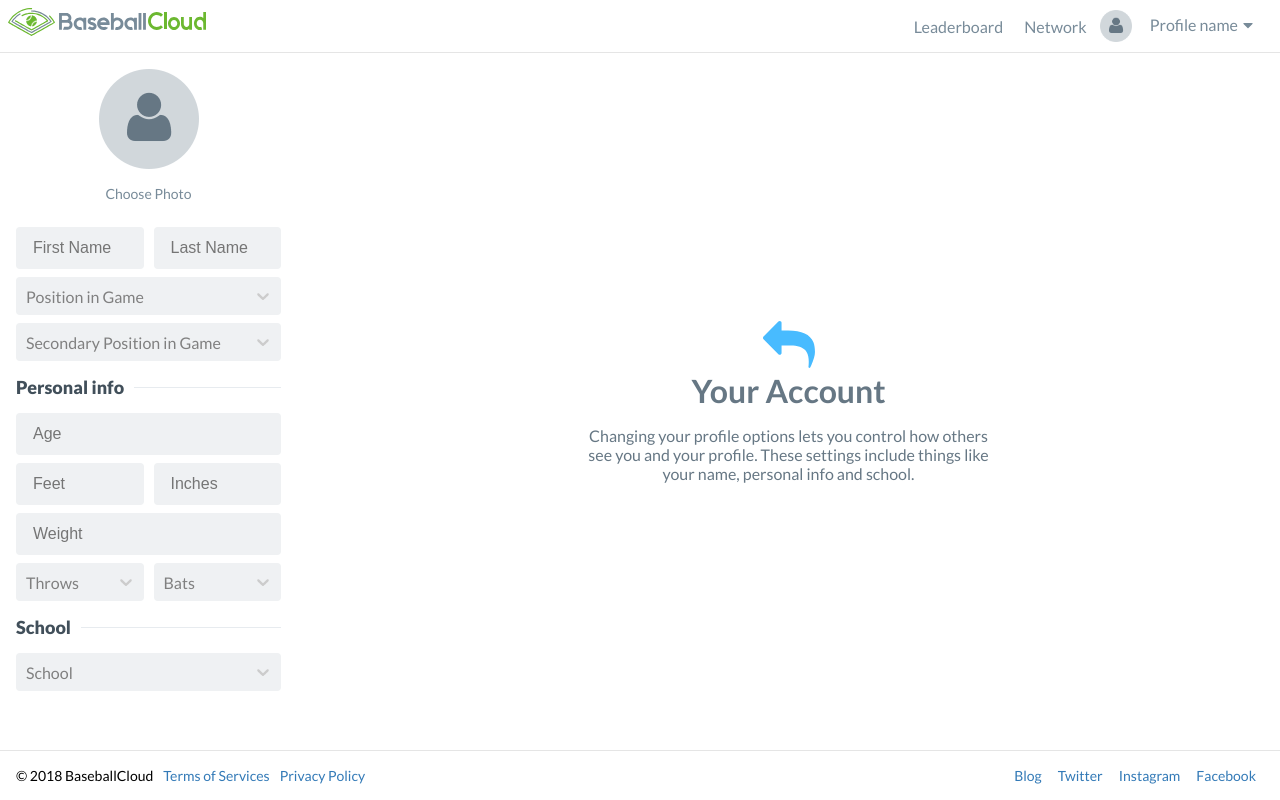
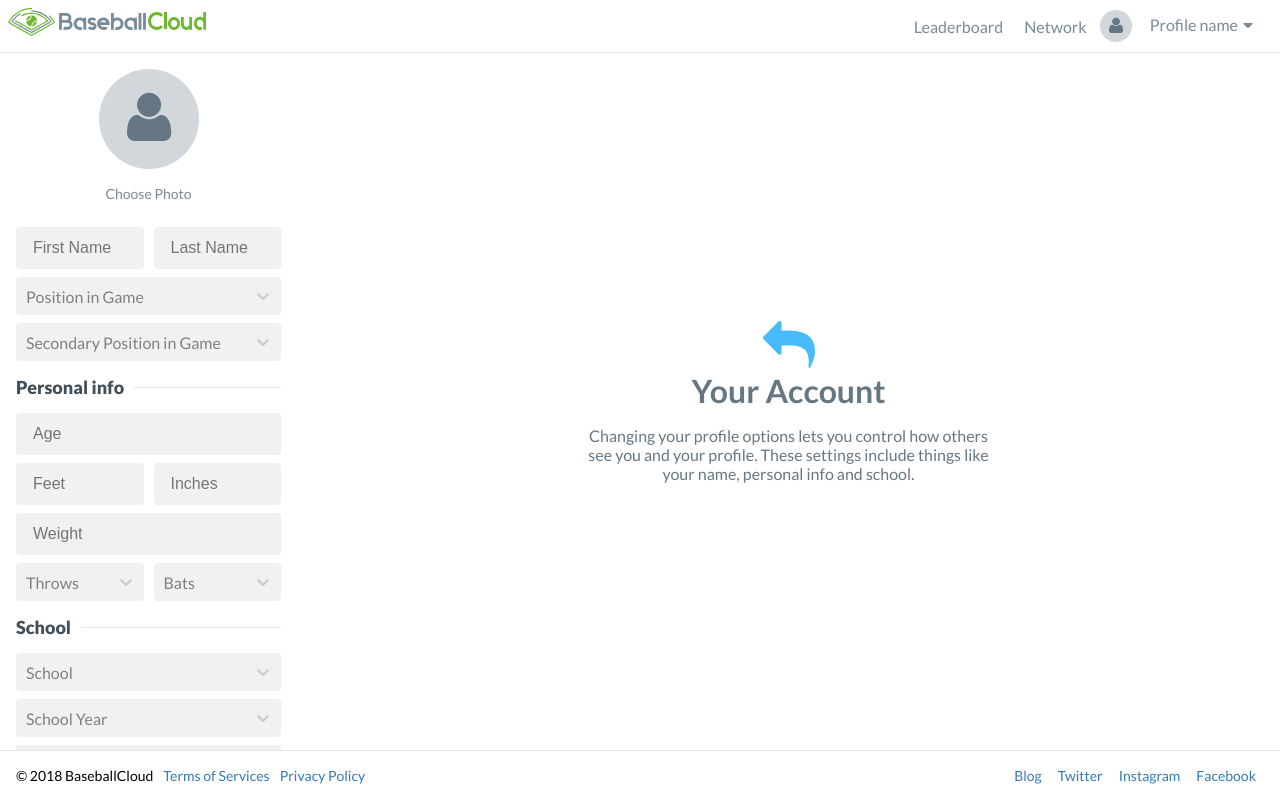
Before and after one commit to Insanefoam/baseball-cloud, a React (Create React App) app: page /profile in a window 1280 px wide. Built offline with nearby package versions, Linux system fonts and the light colour scheme; no server answers.

Commit message:
add graphql get school query

```diff
--- a/src/api/graphqlQueries.js
+++ b/src/api/graphqlQueries.js
@@ -9,3 +9,15 @@ export const getSchoolsQuery = () => ({
   }`,
   variables: { search: "" },
 });
+
+export const getTeamsQuery = () => ({
+  query: `query getSchools ($search: String!) {
+    schools(search: $search) {
+        schools {
+            id
+            name
+        }
+    }
+  }`,
+  variables: { search: "" },
+});
--- a/src/api/index.js
+++ b/src/api/index.js
@@ -1,5 +1,5 @@
 import api from "services";
-import { getSchoolsQuery } from "./graphqlQueries";
+import { getSchoolsQuery, getTeamsQuery } from "./graphqlQueries";
 
 export const signIn = (email, password) =>
   api
@@ -11,3 +11,5 @@ export const signUp = (email, password, password_confirmation, role) =>
   api.post("/auth", { email, password, password_confirmation, role });
 
 export const getSchools = () => api.post("/graphql", getSchoolsQuery());
+
+export const getTeams = () => api.post("/graphql", getTeamsQuery());
--- a/src/components/ProfileInfoForm/ProfileInfoForm.js
+++ b/src/components/ProfileInfoForm/ProfileInfoForm.js
@@ -1,8 +1,9 @@
-import React from "react";
+import React, { useState, useEffect } from "react";
 import { Form, Field } from "react-final-form";
 import InputProfile from "components/InputProfile";
 import "./ProfileInfoForm.css";
 import SelectorProfile from "components/SelectorProfile";
+import { getSchools } from "api";
 
 const positions = [
   { value: "catcher", label: "Catcher" },
@@ -19,8 +20,22 @@ const hands = [
   { value: "l", label: "L" },
 ];
 
+const schoolYears = [
+  { value: "freshman", label: "Freshman" },
+  { value: "sophomore", label: "Sophomore" },
+  { value: "junior", label: "Junior" },
+  { value: "senior", label: "Senior" },
+  { value: "none", label: "None" },
+];
+
 const ProfileInfoForm = () => {
   const submitHadler = (values) => alert(values);
+  const [schools, setSchools] = useState([]);
+  const [teams, setTeams] = useState([]);
+
+  useEffect(() => {
+    getSchools().then((res) => setSchools(res.data.data.schools.schools));
+  }, []);
 
   return (
     <Form onSubmit={submitHadler}>
@@ -89,7 +104,7 @@ const ProfileInfoForm = () => {
           <div className="info-form__field">
             <div className="info-form__field-sub">
               <Field
-                name="secondPosition"
+                name="throws"
                 component={SelectorProfile}
                 placeholder="Throws"
                 options={hands}
@@ -97,7 +112,7 @@ const ProfileInfoForm = () => {
             </div>
             <div className="info-form__field-sub">
               <Field
-                name="secondPosition"
+                name="bats"
                 component={SelectorProfile}
                 placeholder="Bats"
                 options={hands}
@@ -115,7 +130,26 @@ const ProfileInfoForm = () => {
               name="school"
               component={SelectorProfile}
               placeholder="School"
-              options={[]}
+              options={schools.map((school) => ({
+                value: school.id,
+                label: school.name,
+              }))}
+            />
+          </div>
+          <div className="info-form__field">
+            <Field
+              name="schoolYear"
+              component={SelectorProfile}
+              placeholder="School Year"
+              options={schoolYears}
+            />
+          </div>
+          <div className="info-form__field">
+            <Field
+              name="team"
+              component={SelectorProfile}
+              placeholder="Team"
+              options={schoolYears}
             />
           </div>
         </div>
--- a/src/services/configureApi.js
+++ b/src/services/configureApi.js
@@ -4,8 +4,8 @@ import store from "store/configureStore";
 const { client, token, uid } = store.getState().auth;
 
 axios.defaults.baseURL = "https://baseballcloud-back.herokuapp.com/api/v1";
-axios.defaults["client"] = client;
-axios.defaults["uid"] = uid;
-axios.defaults["acces-token"] = token;
+axios.defaults.headers["client"] = client;
+axios.defaults.headers["uid"] = uid;
+axios.defaults.headers["access-token"] = token;
 
 export default axios;
```
